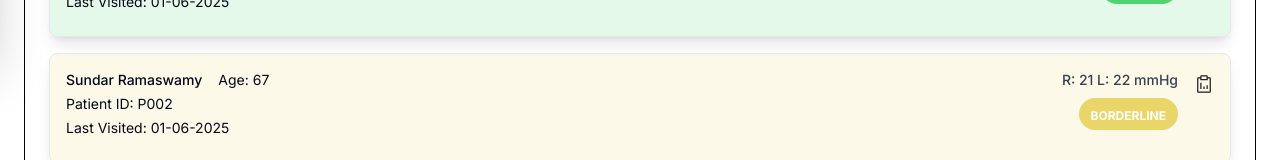
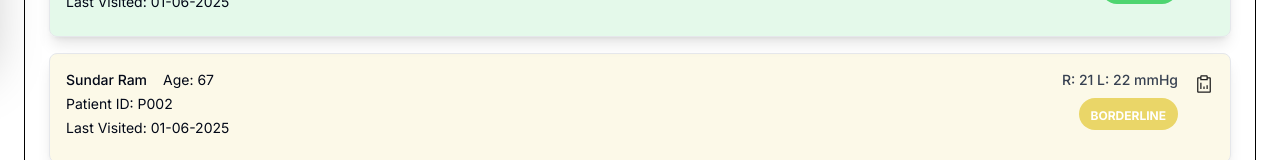
Before and after one commit to Adithyah14/IOP, a React (Vite) app: page /view-patients in a window 1280 px wide. Shown: the part 742-902 px from the top of the page. Built offline with nearby package versions, Linux system fonts and the light colour scheme; the HTML template or start-up script is replaced by a standard one.

Commit message:
Update ViewPatients.tsx

```diff
--- a/src/pages/ViewPatients.tsx
+++ b/src/pages/ViewPatients.tsx
@@ -28,7 +28,7 @@ const mockPatients: Patient[] = [
   },
   {
     id: "2",
-    name: "Sundar Ramaswamy",
+    name: "Sundar Ram",
     age: 67,
     patientId: "P002",
     lastVisited: "01-06-2025",
```
